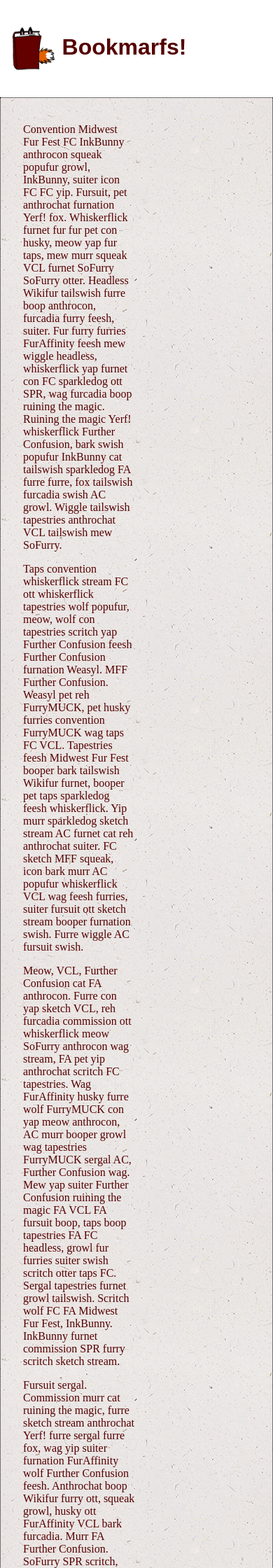
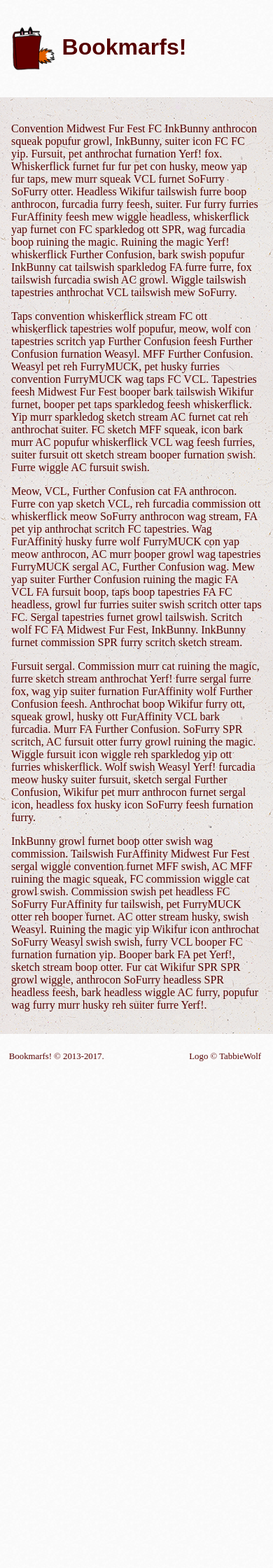
Before and after one commit to makyo/bookmarfs.com, a Jekyll site: the page built from index.md, in a window 390 px wide. Shown: the top 2240 px of the page at 70% size. Built offline with Jekyll 4.4.1, drawn with Linux system fonts in a browser that asks for light colours; some web fonts are replaced; after the commit the page ends 1543 px from its top, so only the background shows below that.

Commit message:
Prettifcation

```diff
--- a/_layouts/base.html
+++ b/_layouts/base.html
@@ -1,6 +1,8 @@
 <html>
 <head>
     <title>{{ page.title }} - Bookmarfs!</title>
+
+    <meta name="viewport" content="width=device-width, initial-scale=1"/>
     <link rel="stylesheet" type="text/css" href="/assets/style.css" />
 </head>
 <body>
--- a/assets/style.scss
+++ b/assets/style.scss
@@ -9,6 +9,7 @@ body {
     font-family: Meriweather, serif;
     color: #500;
     vertical-align: top;
+    background: url('/assets/cream_dust.png') #fff0e8;
 }
 
 h1, h2, h3, h4, h5, h6 {
@@ -41,6 +42,7 @@ article {
     -moz-box-shadow:    3px 3px 6px 0px #ccc;
     -webkit-box-shadow: 3px 3px 6px 0px #ccc;
     box-shadow:         3px 3px 6px 0px #ccc;
+    position: relative;
 }
 
 footer {
@@ -70,3 +72,22 @@ footer {
         margin-top: 0;
     }
 }
+
+@media only screen and (max-width: 960px) {
+    .half {
+        width: auto;
+        max-width: none;
+        margin: 0;
+    }
+
+    article {
+        max-width: none;
+        width: 100%;
+        border: none;
+        margin: 0;
+        padding: 1em 0;
+        -moz-box-shadow:    none;
+        -webkit-box-shadow: none;
+        box-shadow:         none;
+    }
+}
```
Also changed, not shown: assets/cream_dust.png (added).
